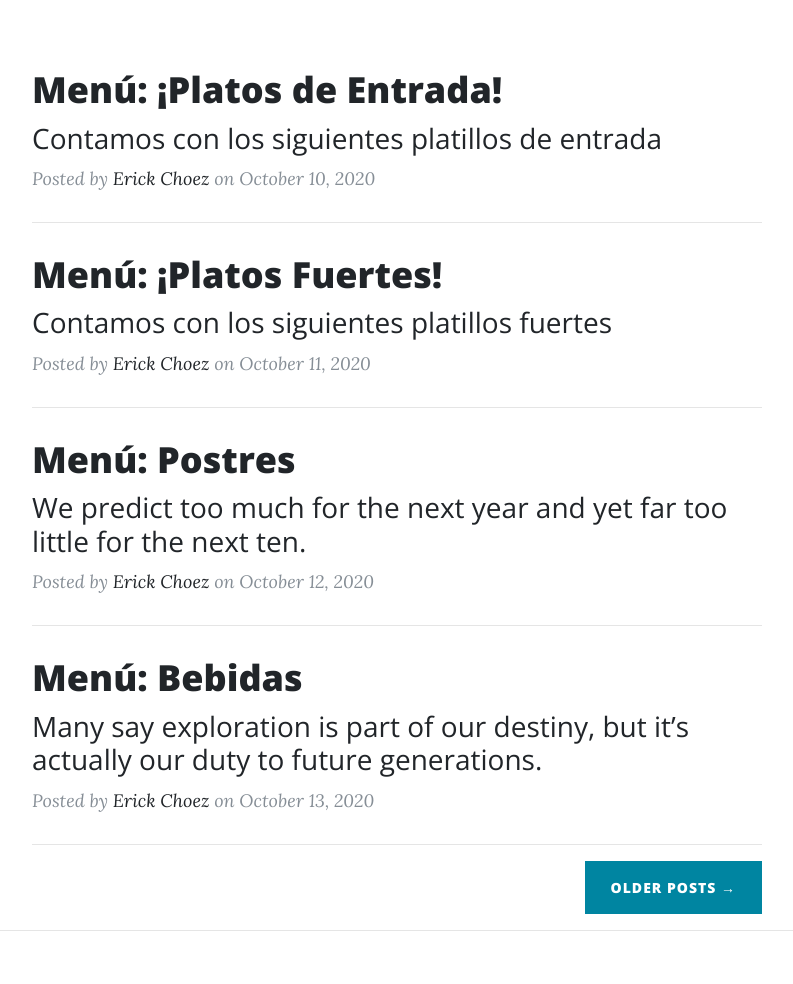
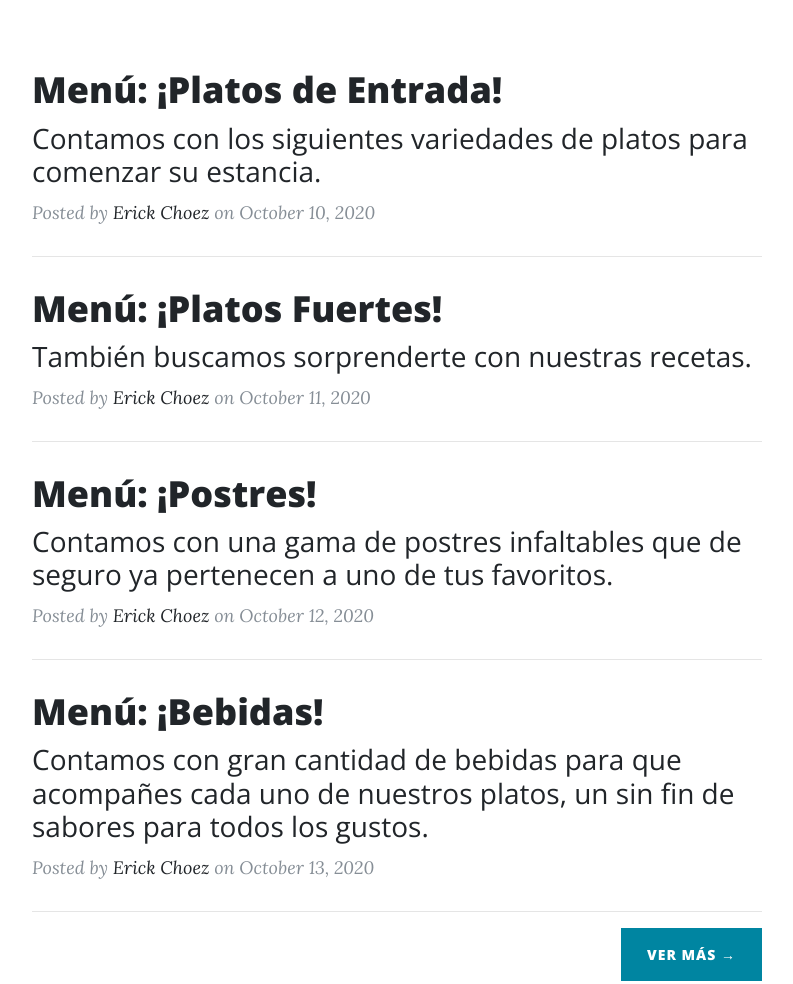
Before and after one commit to ErickChoez7UG/Proyecto-Sitio, a website: page index.html in a window 1280 px wide. Shown: the part 640-1624 px from the top of the page, without its empty margins (243-1036 px from the left). Drawn offline with nearby package versions, Linux system fonts and the light colour scheme.

Commit message:
Update index.html

```diff
--- a/index.html
+++ b/index.html
@@ -77,7 +77,7 @@
               Menú: ¡Platos de Entrada!
             </h2>
             <h3 class="post-subtitle">
-              Contamos con los siguientes platillos de entrada
+              Contamos con los siguientes variedades de platos para comenzar su estancia.
             </h3>
           </a>
           <p class="post-meta">Posted by
@@ -91,7 +91,7 @@
               Menú: ¡Platos Fuertes!
             </h2>
             <h3 class="post-subtitle">
-              Contamos con los siguientes platillos fuertes
+              También buscamos sorprenderte con nuestras recetas.
             </h3>
           </a>
           <p class="post-meta">Posted by
@@ -102,10 +102,10 @@
         <div class="post-preview">
           <a href="post.html">
             <h2 class="post-title">
-              Menú: Postres
+              Menú: ¡Postres!
             </h2>
             <h3 class="post-subtitle">
-              We predict too much for the next year and yet far too little for the next ten.
+              Contamos con una gama de postres infaltables que de seguro ya pertenecen a uno de tus favoritos.
             </h3>
           </a>
           <p class="post-meta">Posted by
@@ -116,10 +116,10 @@
         <div class="post-preview">
           <a href="post.html">
             <h2 class="post-title">
-              Menú: Bebidas
+              Menú: ¡Bebidas!
             </h2>
             <h3 class="post-subtitle">
-              Many say exploration is part of our destiny, but it’s actually our duty to future generations.
+              Contamos con gran cantidad de bebidas para que acompañes cada uno de nuestros platos, un sin fin de sabores para todos los gustos.
             </h3>
           </a>
           <p class="post-meta">Posted by
@@ -129,7 +129,7 @@
         <hr>
         <!-- Pager -->
         <div class="clearfix">
-          <a class="btn btn-primary float-right" href="#">Older Posts &rarr;</a>
+          <a class="btn btn-primary float-right" href="#">Ver más &rarr;</a>
         </div>
       </div>
     </div>
```
